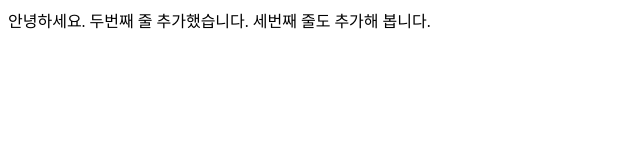
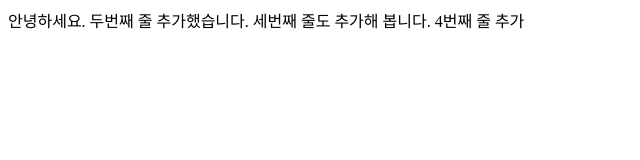
Before and after one commit to Jaewon-Shin/group-project, a plain HTML site: page index.html in a window 1280 px wide. Shown: the whole page, without its empty margins (0-640 px from the left). Drawn offline with Linux system fonts and the light colour scheme.

Commit message:
네번째 줄 추가

```diff
--- a/index.html
+++ b/index.html
@@ -9,5 +9,6 @@
     안녕하세요.
     두번째 줄 추가했습니다.
     세번째 줄도 추가해 봅니다.
+    4번째 줄 추가
 </body>
 </html>
```
